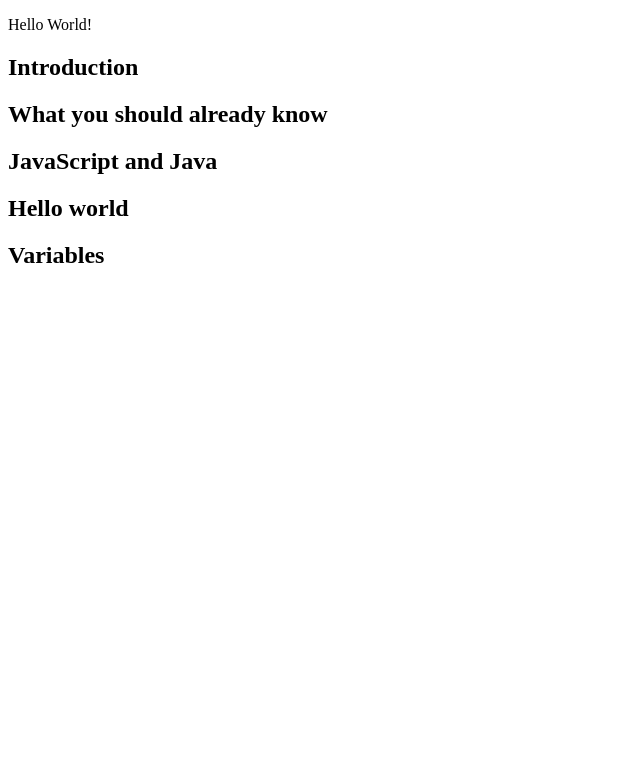
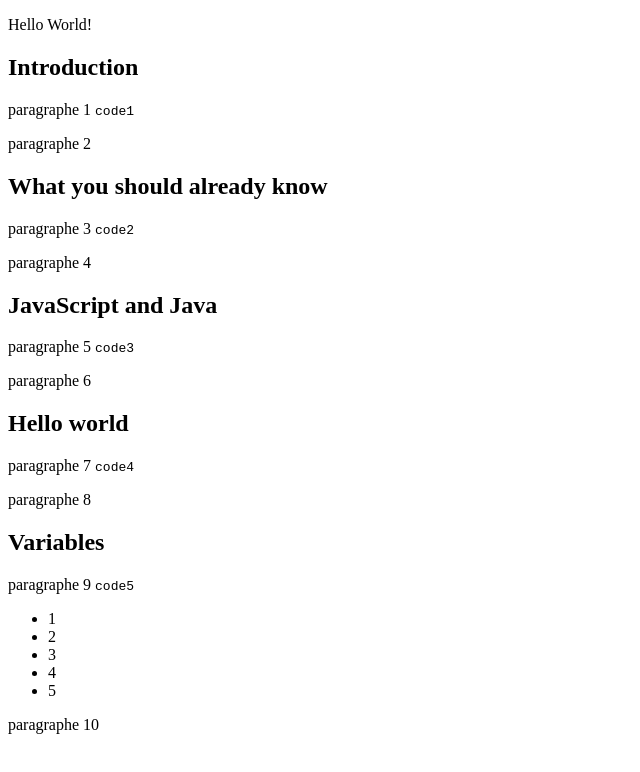
Before and after one commit to ABDELLANI-Youcef/Microverse_Trials, a plain HTML site: page index.html in a window 1280 px wide. Shown: the whole page, without its empty margins (0-640 px from the left). Drawn offline with Linux system fonts and the light colour scheme.

Commit message:
user story 7 completed

```diff
--- a/index.html
+++ b/index.html
@@ -27,32 +27,56 @@
       <section class="main-section" id="Introduction">
         <header>
             <h2>Introduction</h2>
-            <p> </p>
         </header>
+
+        <p> paragraphe 1 <code> code1</code> </p>
+        <p> paragraphe 2</p>
       </section>
 
       <section class="main-section" id="What_you_should_already_know">
         <header>
           <h2>What you should already know</h2>
         </header>
+
+        <p> paragraphe 3 <code> code2</code></p>
+        <p> paragraphe 4</p>
+
       </section>
 
       <section class="main-section" id="JavaScript_and_Java">
         <header>
           <h2>JavaScript and Java</h2>
         </header>
+
+        <p> paragraphe 5 <code> code3</code></p>
+        <p> paragraphe 6</p>
       </section>
 
       <section class="main-section" id="Hello_world">
         <header>
           <h2>Hello world</h2>
         </header>
+
+        <p> paragraphe 7  <code> code4</code></p>
+        <p> paragraphe 8</p>
       </section>
 
       <section class="main-section" id="Variables">
         <header>
           <h2>Variables</h2>
         </header>
+
+        <p> paragraphe 9  <code> code5</code></p>
+
+        <ul>
+          <li>1</li>
+          <li>2</li>
+          <li>3</li>
+          <li>4</li>
+          <li>5</li>
+
+        </ul>
+        <p> paragraphe 10</p>
       </section>
 
     </main>
```
